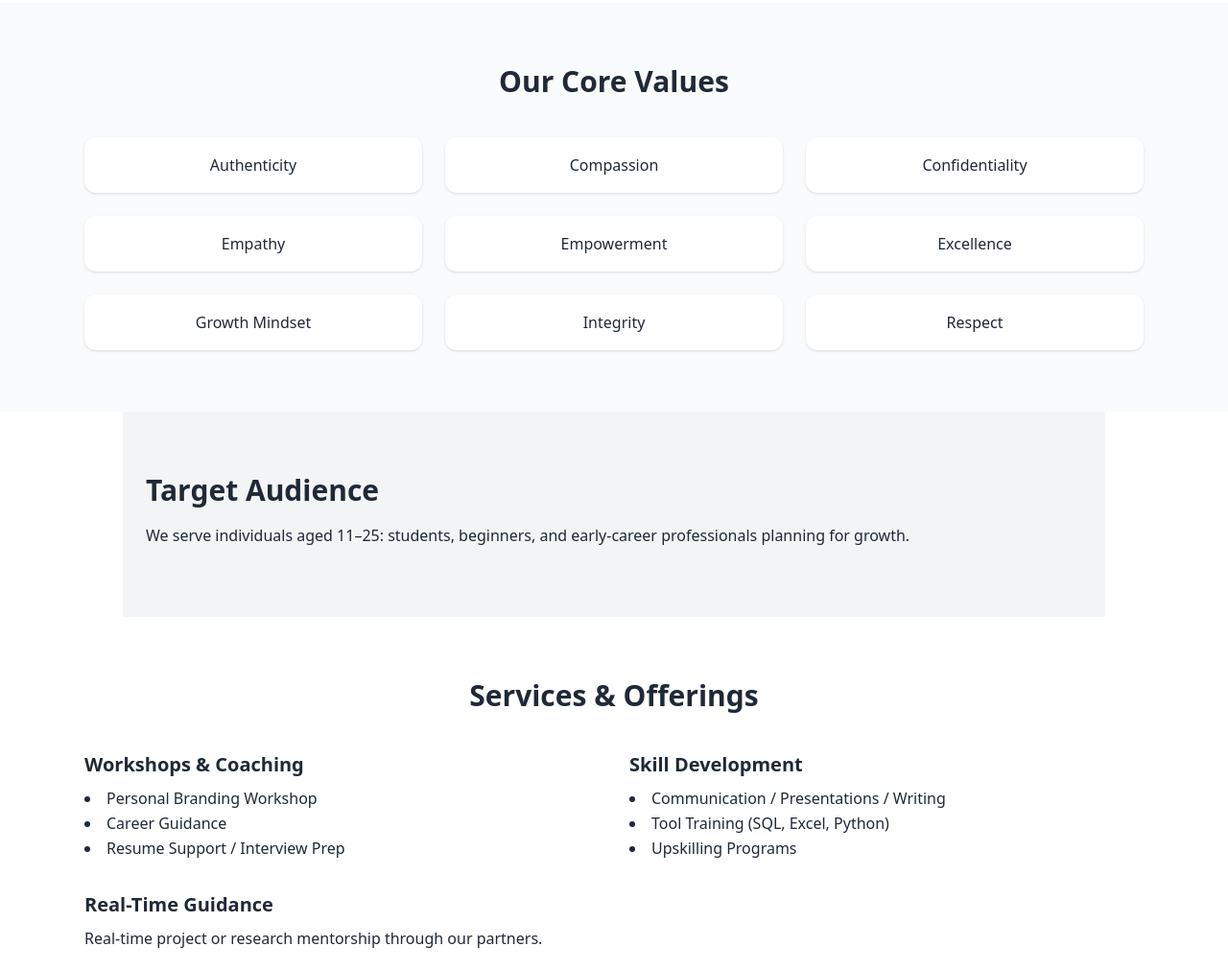
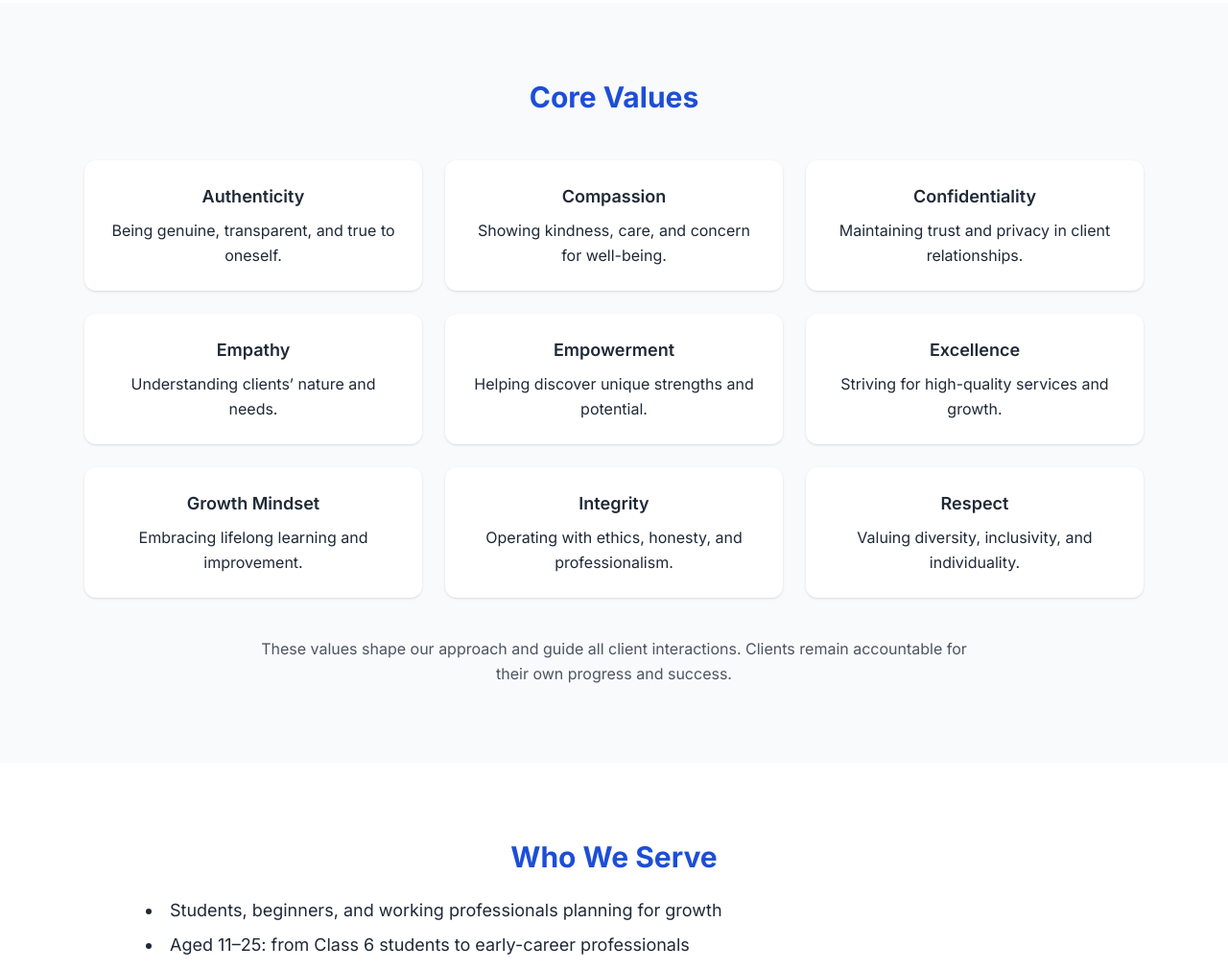
Before and after one commit to cyberwizard1001/build-your-brand, a plain HTML site: page index.html in a window 1280 px wide. Shown: the part 641-1652 px from the top of the page at 96% size. Drawn offline with nearby package versions, Linux system fonts and the light colour scheme.

Commit message:
Updated content

```diff
--- a/index.html
+++ b/index.html
@@ -3,96 +3,121 @@
   <head>
     <meta charset="UTF-8" />
     <meta name="viewport" content="width=device-width, initial-scale=1.0" />
-    <title>Build Your Brand</title>
+    <title>Build Your XXX Brand</title>
     <script src="https://cdn.tailwindcss.com"></script>
+    <link rel="preconnect" href="https://fonts.googleapis.com">
+    <link rel="preconnect" href="https://fonts.gstatic.com" crossorigin>
+    <link href="https://fonts.googleapis.com/css2?family=Inter:wght@400;600;700&display=swap" rel="stylesheet">
+    <style>
+      body { font-family: 'Inter', sans-serif; }
+    </style>
   </head>
   <body class="bg-white text-gray-800 leading-relaxed">
 
     <!-- Hero -->
-    <section class="text-center py-20 bg-gradient-to-br from-blue-600 to-purple-700 text-white">
-      <h1 class="text-4xl md:text-5xl font-bold">Build Your Brand</h1>
-      <p class="mt-4 text-lg max-w-2xl mx-auto">Inspire Growth. Empower Change. Achieve More.</p>
-      <div class="mt-6 flex justify-center gap-4">
-        <a href="#services" class="bg-white text-blue-700 px-5 py-3 rounded-xl font-semibold hover:bg-gray-100">Start Your Journey</a>
-        <a href="#contact" class="border border-white px-5 py-3 rounded-xl font-semibold hover:bg-white hover:text-blue-700">Book a Free Consultation</a>
+    <section class="bg-gradient-to-br from-blue-600 to-purple-700 text-white py-20 px-4 text-center">
+      <div class="max-w-4xl mx-auto">
+        <h1 class="text-4xl md:text-5xl font-bold mb-4">Build Your XXX Brand</h1>
+        <p class="text-lg md:text-xl mb-6">Inspire Growth. Empower Change. Achieve More.</p>
+        <div class="flex justify-center gap-4 flex-wrap">
+          <a href="#services" class="bg-white text-blue-700 px-6 py-3 rounded-xl font-semibold hover:bg-gray-100 transition">Start Your Journey</a>
+          <a href="#contact" class="border border-white px-6 py-3 rounded-xl font-semibold hover:bg-white hover:text-blue-700 transition">Free Consultation</a>
+        </div>
       </div>
     </section>
 
     <!-- Mission & Vision -->
-    <section class="py-16 px-6 max-w-5xl mx-auto">
-      <h2 class="text-3xl font-bold mb-4">Mission</h2>
-      <p class="mb-8">"To encourage individuals to achieve their full potential by building a brand..."</p>
-
-      <h2 class="text-3xl font-bold mb-4">Vision</h2>
-      <p>Creating a place where individuals thrive, grow, and achieve their goals...</p>
-    </section>
-
-    <!-- Core Values -->
-    <section class="py-16 bg-gray-50">
-      <div class="max-w-6xl mx-auto px-6">
-        <h2 class="text-3xl font-bold text-center mb-10">Our Core Values</h2>
-        <div class="grid grid-cols-1 sm:grid-cols-2 md:grid-cols-3 gap-6 text-center">
-          <div class="p-4 bg-white shadow rounded-xl">Authenticity</div>
-          <div class="p-4 bg-white shadow rounded-xl">Compassion</div>
-          <div class="p-4 bg-white shadow rounded-xl">Confidentiality</div>
-          <div class="p-4 bg-white shadow rounded-xl">Empathy</div>
-          <div class="p-4 bg-white shadow rounded-xl">Empowerment</div>
-          <div class="p-4 bg-white shadow rounded-xl">Excellence</div>
-          <div class="p-4 bg-white shadow rounded-xl">Growth Mindset</div>
-          <div class="p-4 bg-white shadow rounded-xl">Integrity</div>
-          <div class="p-4 bg-white shadow rounded-xl">Respect</div>
+    <section class="py-20 px-6 max-w-6xl mx-auto">
+      <div class="grid md:grid-cols-2 gap-10 items-start">
+        <div>
+          <h2 class="text-3xl font-bold mb-4 text-blue-700">Our Mission</h2>
+          <p>"To encourage individuals (students, beginners, working professionals) to achieve their full potential by building a personal and professional brand. We provide personalized suggestions and plans to build knowledge and skills that foster clarity, confidence, and growth."</p>
+        </div>
+        <div>
+          <h2 class="text-3xl font-bold mb-4 text-blue-700">Our Vision</h2>
+          <p>Creating a place where individuals thrive, grow, and lead successful, fulfilling lives. We transform lives through coaching and mentorship, inspiring positive change, self-awareness, and purpose-driven action.</p>
         </div>
       </div>
     </section>
 
-    <!-- Objectives -->
-<!--     <section class="py-16 px-6 max-w-4xl mx-auto">
-      <h2 class="text-3xl font-bold mb-6 text-center">Objectives</h2>
-      <ul class="list-disc list-inside space-y-3 text-lg">
-        <li>Objective 1</li>
-        <li>Objective 2</li>
-        <li>Objective 3</li>
-      </ul>
-    </section> -->
+    <!-- Core Values -->
+    <section class="py-20 bg-gray-50">
+      <div class="max-w-6xl mx-auto px-6">
+        <h2 class="text-3xl font-bold text-center mb-12 text-blue-700">Core Values</h2>
+        <div class="grid md:grid-cols-3 gap-6 text-center">
+          <div class="p-6 bg-white rounded-xl shadow">
+            <h3 class="font-semibold text-lg mb-2">Authenticity</h3>
+            <p>Being genuine, transparent, and true to oneself.</p>
+          </div>
+          <div class="p-6 bg-white rounded-xl shadow">
+            <h3 class="font-semibold text-lg mb-2">Compassion</h3>
+            <p>Showing kindness, care, and concern for well-being.</p>
+          </div>
+          <div class="p-6 bg-white rounded-xl shadow">
+            <h3 class="font-semibold text-lg mb-2">Confidentiality</h3>
+            <p>Maintaining trust and privacy in client relationships.</p>
+          </div>
+          <div class="p-6 bg-white rounded-xl shadow">
+            <h3 class="font-semibold text-lg mb-2">Empathy</h3>
+            <p>Understanding clients’ nature and needs.</p>
+          </div>
+          <div class="p-6 bg-white rounded-xl shadow">
+            <h3 class="font-semibold text-lg mb-2">Empowerment</h3>
+            <p>Helping discover unique strengths and potential.</p>
+          </div>
+          <div class="p-6 bg-white rounded-xl shadow">
+            <h3 class="font-semibold text-lg mb-2">Excellence</h3>
+            <p>Striving for high-quality services and growth.</p>
+          </div>
+          <div class="p-6 bg-white rounded-xl shadow">
+            <h3 class="font-semibold text-lg mb-2">Growth Mindset</h3>
+            <p>Embracing lifelong learning and improvement.</p>
+          </div>
+          <div class="p-6 bg-white rounded-xl shadow">
+            <h3 class="font-semibold text-lg mb-2">Integrity</h3>
+            <p>Operating with ethics, honesty, and professionalism.</p>
+          </div>
+          <div class="p-6 bg-white rounded-xl shadow">
+            <h3 class="font-semibold text-lg mb-2">Respect</h3>
+            <p>Valuing diversity, inclusivity, and individuality.</p>
+          </div>
+        </div>
+        <p class="text-center mt-10 text-gray-600 max-w-3xl mx-auto">These values shape our approach and guide all client interactions. Clients remain accountable for their own progress and success.</p>
+      </div>
+    </section>
 
     <!-- Target Audience -->
-    <section class="py-16 bg-gray-100 px-6 max-w-5xl mx-auto">
-      <h2 class="text-3xl font-bold mb-4">Target Audience</h2>
-      <p class="mb-2">We serve individuals aged 11–25: students, beginners, and early-career professionals planning for growth.</p>
+    <section class="py-20 px-6 max-w-5xl mx-auto">
+      <h2 class="text-3xl font-bold mb-6 text-center text-blue-700">Who We Serve</h2>
+      <ul class="text-lg list-disc list-inside space-y-2">
+        <li>Students, beginners, and working professionals planning for growth</li>
+        <li>Aged 11–25: from Class 6 students to early-career professionals</li>
+      </ul>
     </section>
 
-    <!-- Services -->
-    <section id="services" class="py-16 px-6 max-w-6xl mx-auto">
-      <h2 class="text-3xl font-bold mb-10 text-center">Services & Offerings</h2>
-      <div class="grid md:grid-cols-2 gap-8">
-        <div>
-          <h3 class="text-xl font-semibold mb-2">Workshops & Coaching</h3>
-          <ul class="list-disc list-inside">
-            <li>Personal Branding Workshop</li>
-            <li>Career Guidance</li>
-            <li>Resume Support / Interview Prep</li>
-          </ul>
-        </div>
-        <div>
-          <h3 class="text-xl font-semibold mb-2">Skill Development</h3>
-          <ul class="list-disc list-inside">
-            <li>Communication / Presentations / Writing</li>
-            <li>Tool Training (SQL, Excel, Python)</li>
-            <li>Upskilling Programs</li>
-          </ul>
-        </div>
-      </div>
-      <div class="mt-8">
-        <h3 class="text-xl font-semibold mb-2">Real-Time Guidance</h3>
-        <p>Real-time project or research mentorship through our partners.</p>
+    <!-- Services & Offerings -->
+    <section id="services" class="py-20 bg-gray-50 px-6 max-w-6xl mx-auto">
+      <h2 class="text-3xl font-bold text-center mb-12 text-blue-700">Services & Offerings</h2>
+      <div class="grid md:grid-cols-2 gap-8 text-lg">
+        <ul class="list-disc list-inside space-y-2">
+          <li>Personal Branding Workshop</li>
+          <li>Career Guidance</li>
+          <li>Soft Skills: Communication, Presentations, Writing</li>
+          <li>Resume/CV Support, Interview Prep</li>
+        </ul>
+        <ul class="list-disc list-inside space-y-2">
+          <li>Upskilling: Areas of Relevance / By Request</li>
+          <li>Tool Training: SQL, Excel, Optimization, Python</li>
+          <li>Real-Time Project or Research Mentorship</li>
+        </ul>
       </div>
     </section>
 
     <!-- Scope of Services -->
-    <section class="py-16 px-6 bg-white max-w-5xl mx-auto">
-      <h2 class="text-3xl font-bold mb-10 text-center">Scope of Services</h2>
-      <div class="grid md:grid-cols-2 gap-6">
-        <div class="p-6 border rounded-xl shadow-sm">
+    <section class="py-20 px-6 max-w-6xl mx-auto">
+      <h2 class="text-3xl font-bold text-center mb-12 text-blue-700">Scope of Services</h2>
+      <div class="grid md:grid-cols-2 gap-8">
+        <div class="bg-white border rounded-xl shadow p-6">
           <h3 class="font-semibold text-xl mb-3">Personal Branding Package</h3>
           <ul class="list-disc list-inside space-y-1">
             <li>Brand Strategy Development</li>
@@ -101,7 +126,7 @@
             <li>Online Presence Audit</li>
           </ul>
         </div>
-        <div class="p-6 border rounded-xl shadow-sm">
+        <div class="bg-white border rounded-xl shadow p-6">
           <h3 class="font-semibold text-xl mb-3">Career Coaching Elements</h3>
           <ul class="list-disc list-inside space-y-1">
             <li>Resume Review and Enhancement</li>
@@ -114,19 +139,20 @@
     </section>
 
     <!-- CTA -->
-    <section id="contact" class="py-16 bg-blue-600 text-white text-center">
+    <section id="contact" class="py-20 bg-blue-600 text-white text-center">
       <h2 class="text-3xl font-bold mb-4">Ready to Build Your Brand?</h2>
       <p class="mb-6 max-w-xl mx-auto">Whether you’re a student, a beginner, or a rising professional — we’re here to help you stand out.</p>
-      <a href="mailto:contact@yourdomain.com" class="inline-block bg-white text-blue-700 font-semibold px-6 py-3 rounded-xl hover:bg-gray-100">Schedule a Free Discovery Call</a>
+      <a href="mailto:contact@yourdomain.com" class="inline-block bg-white text-blue-700 font-semibold px-6 py-3 rounded-xl hover:bg-gray-100 transition">Schedule a Free Discovery Call</a>
     </section>
 
     <!-- Footer -->
     <footer class="py-8 text-center text-sm text-gray-500 bg-gray-100">
-      <p>&copy; 2025 Build Your Brand. All rights reserved.</p>
+      <p>&copy; 2025 Build Your XXX Brand. All rights reserved.</p>
       <div class="mt-2 space-x-4">
         <a href="#" class="hover:underline">Privacy Policy</a>
         <a href="#" class="hover:underline">Contact</a>
       </div>
     </footer>
+
   </body>
 </html>
```
